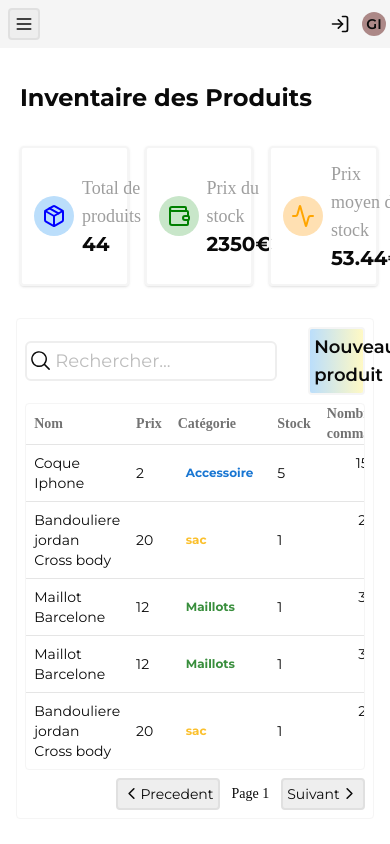
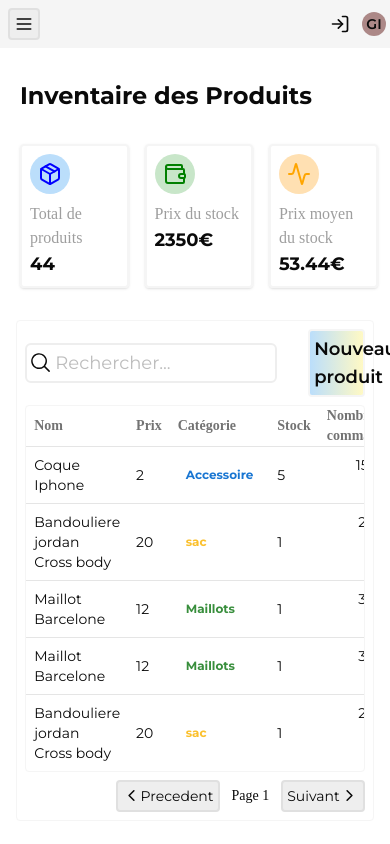
Before and after one commit to IannisG10/xord, a React (Vite) app: page /produit in a window 390 px wide. Built offline with nearby package versions, Linux system fonts and the light colour scheme; a web font is replaced by a local one.

Commit message:
view: responssive some components

```diff
--- a/src/components/Client/Client.tsx
+++ b/src/components/Client/Client.tsx
@@ -36,7 +36,7 @@ const Client: React.FC = () => {
 
     return(
 
-                <div className=" relative m-5 md:w-1/2 w-3/4 flex flex-col">
+                <div className=" relative m-5 md:w-1/2 w-11/12 flex flex-col ">
                     <Toaster richColors />
                     <div className=" flex mt-2 justify-center items-center bg-gray-200 p-1 border-gray-300 rounded border-2 w-fit">
                         <Link to='/'>
@@ -128,14 +128,14 @@ const Client: React.FC = () => {
                                 </div>
 
                             </div>
-                            <div className="flex items-center gap-5 w-full">
-                                <button className="w-full bg-[#8fdc97] hover:bg-[#63da6f] transition-all
+                            <div className="flex items-center justify-between gap-5 w-full">
+                                <button className=" md:w-3/4 w-1/3 bg-[#8fdc97] hover:bg-[#63da6f] transition-all
                                         duration-200 ease-in-out rounded-md md:p-2 p-1 border-2 border-[#8fc794f5]"
                                         type='submit'
                                 >
                                     Enregistrer
                                 </button>
-                                <button className="w-full border-2 border-gray-200 rounded-md md:p-2 p-1
+                                <button className=" md:w-3/4 w-1/3 border-2 border-gray-200 rounded-md md:p-2 p-1
                                 hover:bg-gray-400 transition-all duration-200 bg-gray-300"
                                         onClick={() => {reset()}}
                                 >
--- a/src/components/Login/Login.tsx
+++ b/src/components/Login/Login.tsx
@@ -4,7 +4,7 @@ import { Link } from "react-router";
 const Login: React.FC = () =>{
     return(
         <div className=" h-screen flex justify-center items-center">
-            <div className=" flex flex-col gap-3 bg-white border-2 border-gray-200 font-monsterat p-2 w-1/4 rounded-sm">
+            <div className=" flex flex-col gap-3 bg-white border-2 border-gray-200 font-monsterat p-2 md:w-1/4 w-3/4 rounded-sm">
                 <h3 className="text-2xl font-bold">Connexion</h3>
                 <form action="" className="flex flex-col gap-3">
                     <div className="flex flex-col justify-start">
--- a/src/components/ProductInvotory/Inventory.tsx
+++ b/src/components/ProductInvotory/Inventory.tsx
@@ -9,31 +9,31 @@ const Inventory: React.FC = ()=>{
             <TopBar withSearchBar={false}/>
             <h1 className="mt-14 mx-5 font-bold font-monsterat text-2xl">Inventaire des Produits</h1>
             <div className=" grid  grid-cols-6 grid-rows-2 h-1/2 w-11/12 gap-4 my-8 mx-5 font-chivo">
-                <div className=" flex items-center col-span-2 row-span-2 p-3 hover:shadow-none transition duration-200 ease-in-out gap-2 shadow rounded border-2 border-gray-100">
+                <div className=" flex md:flex-row flex-col md:items-center items-start col-span-2 row-span-2 md:p-3 p-2 hover:shadow-none transition duration-200 ease-in-out gap-2 shadow rounded border-2 border-gray-100">
                     <div className="p-2 rounded-full bg-blue-100 ">
                         <Package color="blue"/>
                     </div>
                     <div className=" flex flex-col justify-start">
-                        <p className="text-lg text-gray-500">Total de produits</p>
-                        <span className="text-xl font-bold font-monsterat">44</span>
+                        <p className=" md:text-lg text-base text-gray-500">Total de produits</p>
+                        <span className=" md:text-xl text-lg font-bold font-monsterat">44</span>
                     </div>
                 </div>
-                <div className=" flex items-center col-span-2 row-span-2 p-3 gap-2 hover:shadow-none transition duration-200 ease-in-out shadow rounded border-2 border-gray-100">
+                <div className=" flex md:flex-row flex-col md:items-center items-start col-span-2 row-span-2 md:p-3 p-2 gap-2 hover:shadow-none transition duration-200 ease-in-out shadow rounded border-2 border-gray-100">
                     <div className="p-2 rounded-full bg-green-100 ">
                         <Wallet color="green"/>
                     </div>
                     <div className=" flex flex-col justify-start">
-                        <p className="text-lg text-gray-500">Prix du stock</p>
-                        <span className="text-xl font-bold font-monsterat">2350€</span>
+                        <p className=" md:text-lg text-base text-gray-500">Prix du stock</p>
+                        <span className=" md:text-xl text-lg font-bold font-monsterat">2350€</span>
                     </div>
                 </div>
-                <div className=" flex items-center col-span-2 row-span-2 p-3 hover:shadow-none transition duration-200 ease-in-out gap-2 shadow rounded border-2 border-gray-100">
+                <div className=" flex md:items-center items-start md:flex-row flex-col  col-span-2 row-span-2 md:p-3 p-2 hover:shadow-none transition duration-200 ease-in-out gap-2 shadow rounded border-2 border-gray-100">
                     <div className="p-2 rounded-full bg-orange-100 ">
                         <Activity color="orange"/>
                     </div>
                     <div className=" flex flex-col justify-start">
-                        <p className="text-lg text-gray-500">Prix moyen du stock</p>
-                        <span className="text-xl font-bold font-monsterat">53.44€</span>
+                        <p className=" md:text-lg text-base text-gray-500">Prix moyen du stock</p>
+                        <span className=" md:text-xl text-lg font-bold font-monsterat">53.44€</span>
                     </div>
                 </div>
             </div>
--- a/src/components/Signup/Signup.tsx
+++ b/src/components/Signup/Signup.tsx
@@ -6,7 +6,7 @@ const Signup: React.FC = () =>{
 
     const [showPassword,setShowPassword] = useState<boolean>(false)
     return(
-        <div className=" flex flex-col gap-3 bg-white border-2 border-gray-200 font-monsterat p-2 w-1/4 rounded-sm">
+        <div className=" flex flex-col gap-3 bg-white border-2 border-gray-200 font-monsterat p-2 md:w-1/4 w-3/4 rounded-sm">
             <h3 className="text-2xl font-bold">Creer un compte</h3>
             <form action="" className="flex flex-col gap-3">
                 <div className="flex flex-col justify-start">
--- a/src/components/TopClient/TopClient.tsx
+++ b/src/components/TopClient/TopClient.tsx
@@ -4,7 +4,7 @@ import { User2 } from "lucide-react";
 
 const TopClient: React.FC = () =>{
     return(
-        <div className=" flex items-center w-3/4 gap-4 mb-3 justify-center">
+        <div className=" flex items-center w-11/12 gap-4 mb-3 justify-center">
             <div className=" flex flex-col w-full gap-3  h-full font-chivo p-3 cursor-pointer  border-gray-100 border-2  hover:shadow-none transition duration-200 shadow rounded">
                 <div className="flex items-center gap-1">
                     <Trophy color="#b2bd1ed0"/>
@@ -37,8 +37,8 @@ const TopClient: React.FC = () =>{
                     </ul>
                 </div>
             </div>
-            <div className=" flex items-center cursor-pointer justify-start gap-2 border-2 border-gray-100 rounded h-full p-3 duration-200 shadow hover:shadow-none">
-                <div className=" bg-purple-100 rounded-full flex justify-center items-center p-1 ">
+            <div className=" flex md:flex-row flex-col md:items-center items-start cursor-pointer justify-start gap-2 border-2 border-gray-100 rounded h-full p-3 duration-200 shadow hover:shadow-none">
+                <div className=" bg-purple-100 rounded-full flex md:justify-center justify-start items-center p-1 ">
                     <User2 color="purple"/>
                 </div>
                 <div className=" flex flex-col ">
```
Also changed, not shown: src/components/AddOrder/AddOrder.tsx (+5 -5 lines).
